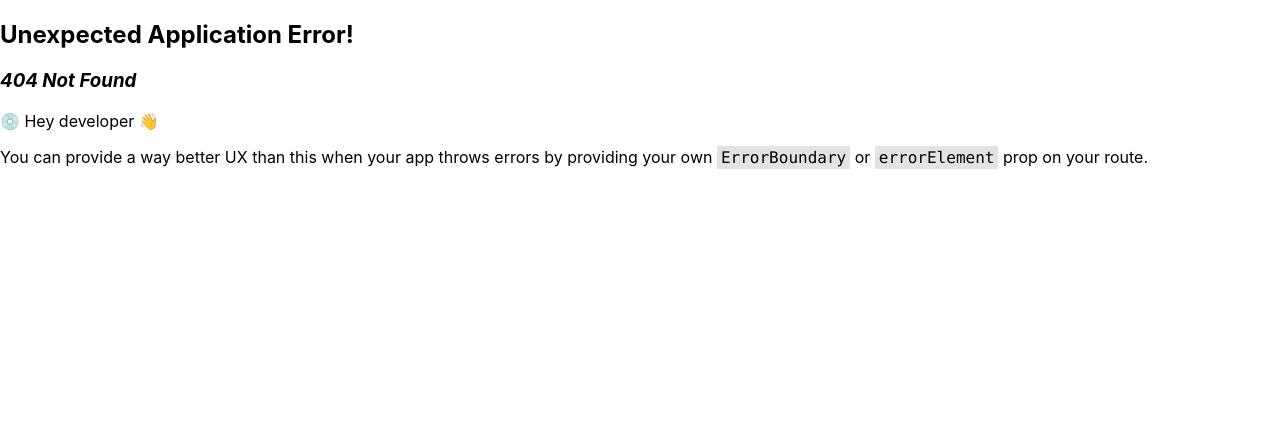
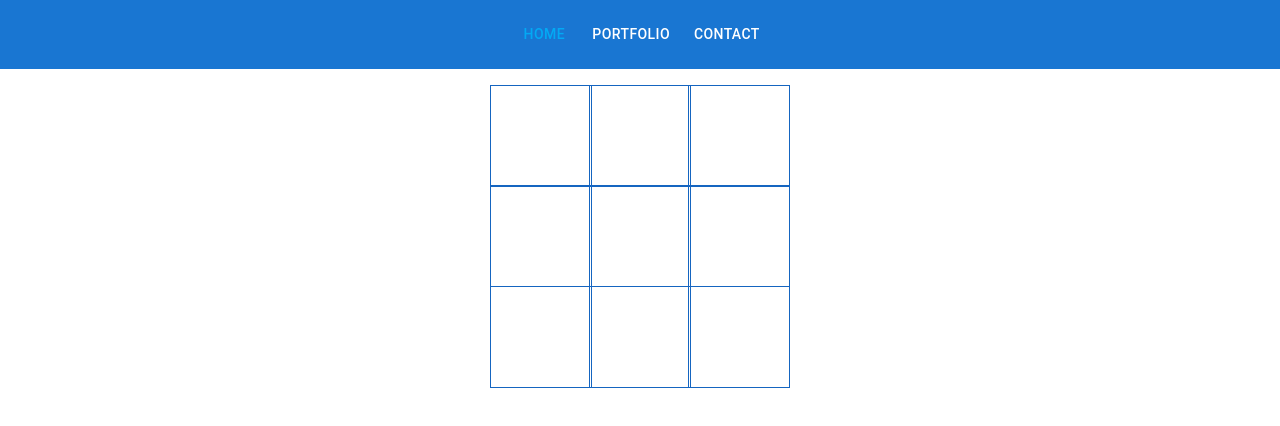
Before and after one commit to Alex-Van-Dijck/Portfolio-react, a React (Create React App) app: page /Portfolio/TicTacToe in a window 1280 px wide. Before the commit this address had no page. Shown: the top 426 px of the page. Built offline with nearby package versions, Linux system fonts and the light colour scheme.

Commit message:
Added tictactoe

```diff
--- a/src/App.tsx
+++ b/src/App.tsx
@@ -7,6 +7,7 @@ import ContactPage from './components/Pages/Contact/Contact';
 import ShoppingList from './components/labos/ShoppingList/ShoppingList';
 import TodoApp from './components/labos/Todo/TodoApp';
 import Poke5App from './components/labos/Pokemon5/Poke5App';
+import TicTacToe from './components/labos/TicTacToe/TicTacToe';
 
 const Root = () => {
   return (
@@ -46,7 +47,9 @@ function App() {
               element: <ContactPage/>
             },
             {path:"Portfolio/Pokemon",
-            element: <Poke5App/>}
+            element: <Poke5App/>},
+            {path:"Portfolio/TicTacToe",
+            element:<TicTacToe/>}
         ]
     }
 ]);
--- a/src/components/Pages/ComponentPage/CardPage.tsx
+++ b/src/components/Pages/ComponentPage/CardPage.tsx
@@ -7,20 +7,17 @@ const CardPage = ()=>{
     const Cardlist:ICardProps[] = [
         {title:"Shoppinglist",
         description:"This app lets you add & remove items from a shoppinglist",
-        imgPath:"/Pages/Portfolio/shopping.png",},
+        imgPath:"/Pages/Portfolio/shopping.png"},
         {title:"Todo",
         description:"This app contains a list of tasks that you can add and delete. The app also includes an input field where you can add a new task.",
         imgPath:"/Pages/Portfolio/Todo.png"},
         {title:"Pokemon",
         description:"This app makes an api call to https://pokeapi.co/, displays a chosen number of pokemon and has a searchfield.",
-        imgPath:"/Pages/Portfolio/Poke5.png"}
+        imgPath:"/Pages/Portfolio/Poke5.png"},
+        {title:"TicTacToe",
+        description:"This app lets you play a game of TicTacToe."
+        ,imgPath:"/Pages/Portfolio/TicTacToe.png"}
     ]
-
-    //testCode
-    for(let i = 0;i<5;i++){
-        Cardlist.push(Cardlist[0]);
-    }
-    console.log(Cardlist)
 
     return(
         <div className={styles.container}>
--- a/src/components/Pages/ComponentPage/ComponentCard.tsx
+++ b/src/components/Pages/ComponentPage/ComponentCard.tsx
@@ -20,7 +20,7 @@ const ComponentCard = ({imgPath,title,description}:ICardProps)=> {
 
 return(
     <div>
-    <Card sx={{ maxWidth: 345 }}>
+    <Card sx={{ maxWidth: 345 }} style={{width:'22rem'}}>
     <CardActionArea>
       <CardMedia
         component="img"
@@ -31,7 +31,7 @@ return(
         <Typography gutterBottom variant="h5" component="div">
           {title}
         </Typography>
-        <Typography variant="body2" color="text.secondary">
+        <Typography variant="body2" color="text.secondary" style={{height:'5rem'}}>
             {description}
         </Typography>
       </CardContent>
--- /dev/null
+++ b/src/components/labos/TicTacToe/TicTacToe.module.css
@@ -0,0 +1,22 @@
+.cell{
+    border: 1px solid #1565c0;
+    min-width: 100px;
+    min-height: 100px;
+    display: flex;
+    justify-content: center;
+    align-items: center;
+    font-size: 50px;
+    cursor: pointer;
+}
+.container{
+    margin: 0 auto;
+    display: grid;
+    grid-template-columns: 33% 33% 33%;
+    grid-template-rows: 33% 33% 33%;
+    max-width: 300px;
+    margin-top: 1rem;
+}
+.winner{
+    grid-Column-Start: 1;
+    grid-Column-End: 'span 3';
+}
--- /dev/null
+++ b/src/components/labos/TicTacToe/TicTacToe.tsx
@@ -0,0 +1,57 @@
+import React, { useState } from 'react';
+import styles from './TicTacToe.module.css';
+import { Alert,AlertTitle } from '@mui/material';
+
+const TicTacToe = () => {
+  const [board, setBoard] = useState(['','','','','','','','','']);
+  const [player, setPlayer] = useState('X');
+
+  const play = (index: number) => {
+    if (board[index] === '') {
+      board[index] = player;
+      setBoard(board);
+      setPlayer(player === 'X' ? 'O' : 'X');
+    }
+  };
+
+  const getWinner = () => {
+    let winPositions = [
+      [0,1,2],
+      [3,4,5],
+      [6,7,8],
+      [0,3,6],
+      [1,4,7],
+      [2,5,8],
+      [0,4,8],
+      [6,4,2]
+    ];
+
+    for (let positions of winPositions) {
+      if (board[positions[0]] == board[positions[1]] && board[positions[1]] == board[positions[2]]) {
+        return board[positions[0]]
+      }
+    }
+  }
+
+  return (
+    <div
+      className={styles.container}
+    >
+      {board.map((element, index) =>
+          <div
+            key={index}
+            onClick={() => play(index)}
+            className={styles.cell}
+          >
+            {element}
+          </div>
+      )}
+      {getWinner() && <Alert severity="info" style={{width:'270px',marginTop:'1rem'}}>
+            {getWinner()} wins!
+                    </Alert>}
+             </div>
+  );
+};
+
+
+export default TicTacToe;
```
Also changed, not shown: public/Pages/Portfolio/TicTacToe.png (added).
